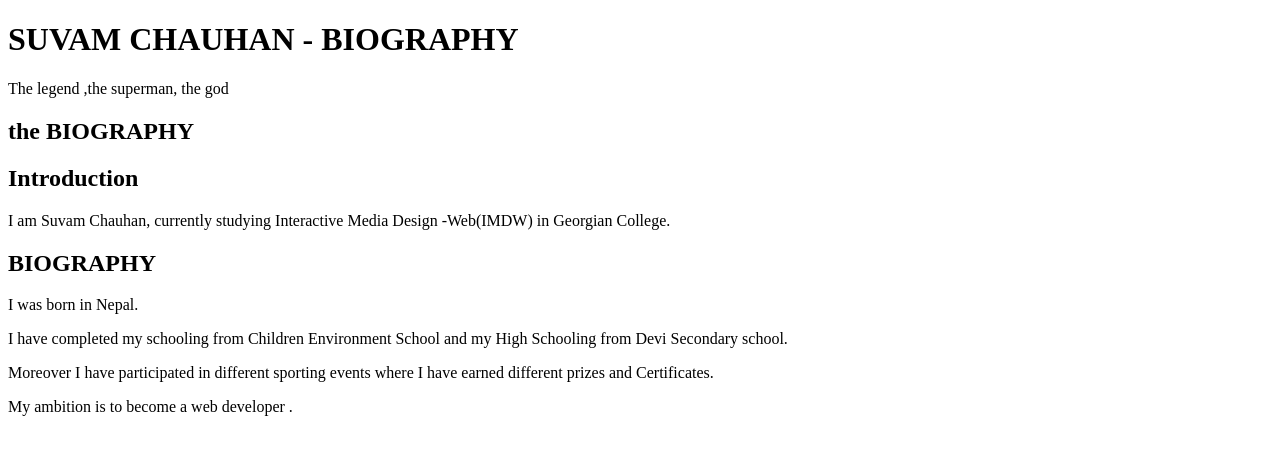
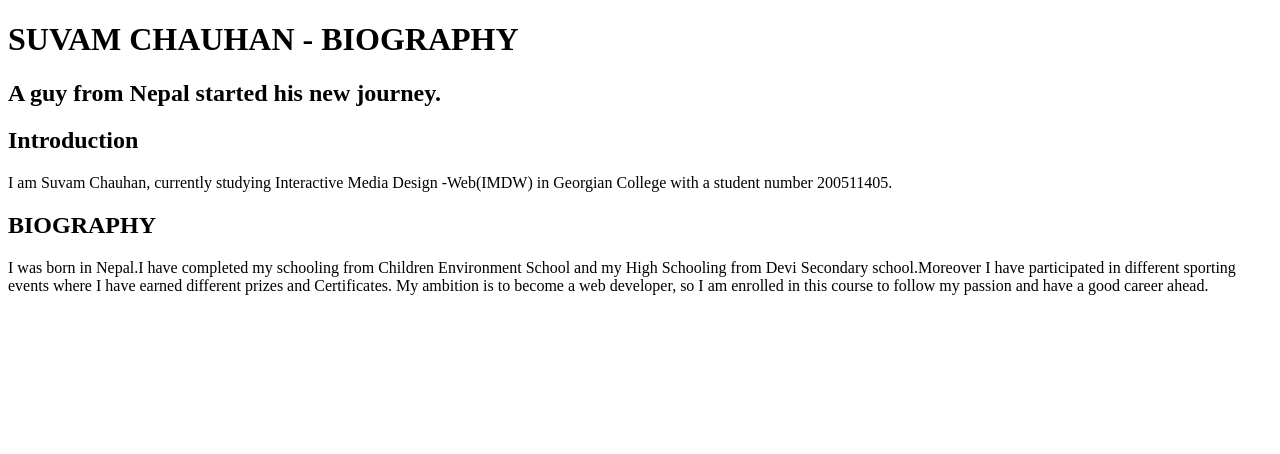
Before and after one commit to Suvamchauhan/lab-01, a plain HTML site: page index.html in a window 1280 px wide. Drawn offline with Linux system fonts and the light colour scheme.

Commit message:
My final Assignment

```diff
--- a/index.html
+++ b/index.html
@@ -9,32 +9,23 @@
 <body>
     <header>
         <h1>SUVAM CHAUHAN - BIOGRAPHY</h1>
-        <p> The legend ,the superman, the god</p>
+
 
     </header>
 
     <section>
-        <h2>the BIOGRAPHY</h2>
+        <h2>A guy from Nepal started his new journey.</h2>
         <p>
             <h1>Introduction </h1>
-        <p> I am Suvam Chauhan, currently studying Interactive Media Design -Web(IMDW) in Georgian College.</p>
+        <p> I am Suvam Chauhan, currently studying Interactive Media Design -Web(IMDW) in Georgian College with a student number 200511405.</p>
 
     </header>
 
     <section>
         <h2> BIOGRAPHY</h2>
         <p>
-        I was born in Nepal.
+        I was born in Nepal.I have completed my schooling from Children Environment School and my High Schooling from Devi Secondary school.Moreover I have participated in different sporting events where I have earned different prizes and Certificates. My ambition is to become a web developer, so I am enrolled in this course to follow my passion and have a good career ahead.
         </p>
-       <p>
-        I have completed my schooling from Children Environment School and my High Schooling from Devi Secondary school.
-       </p>
-       <p>
-        Moreover I have participated in different sporting events where I have earned different prizes and Certificates.
-       </p>
-       <p>
-        My ambition is to become a web developer .
-       </p>
         </p>
     </section>
 </body>
```
